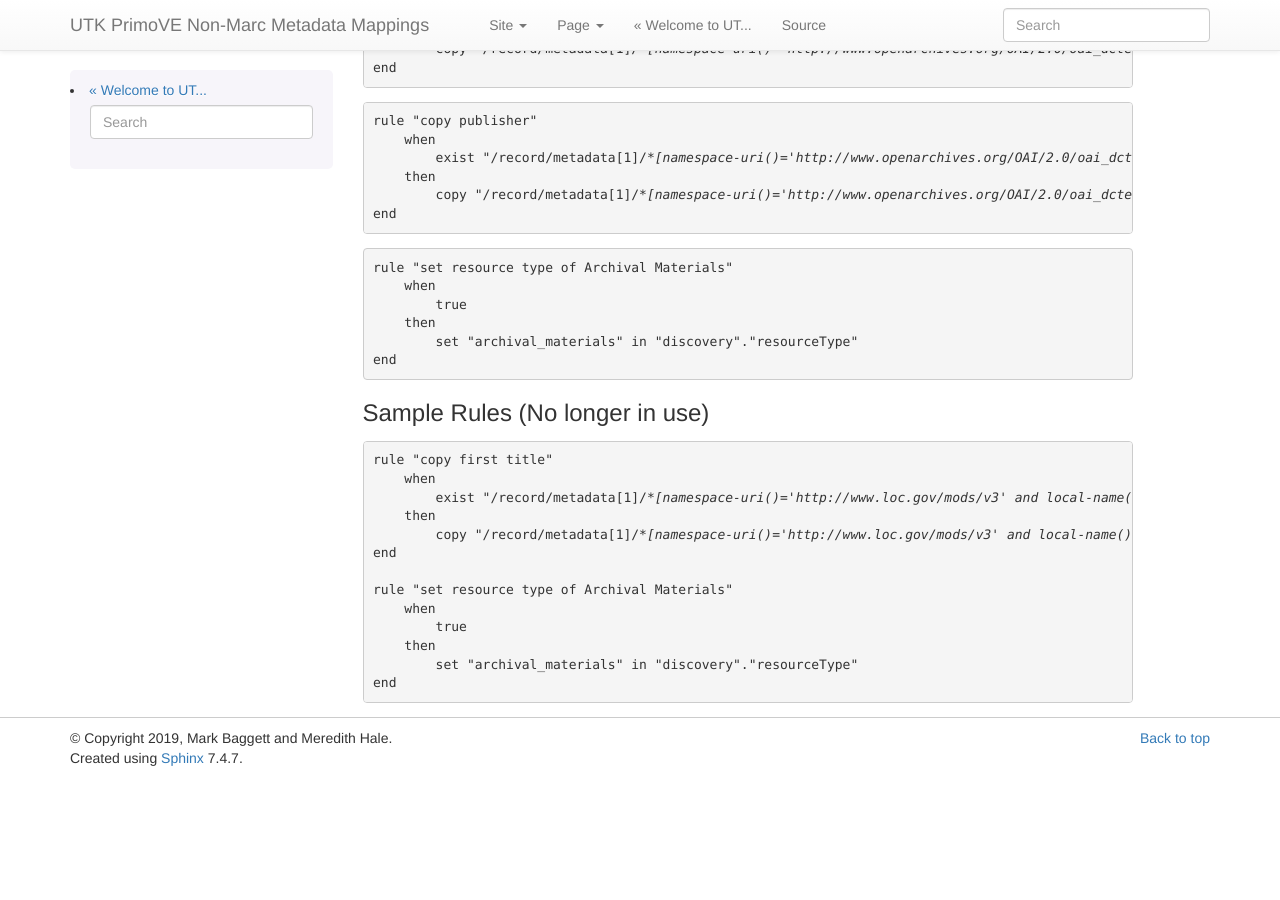
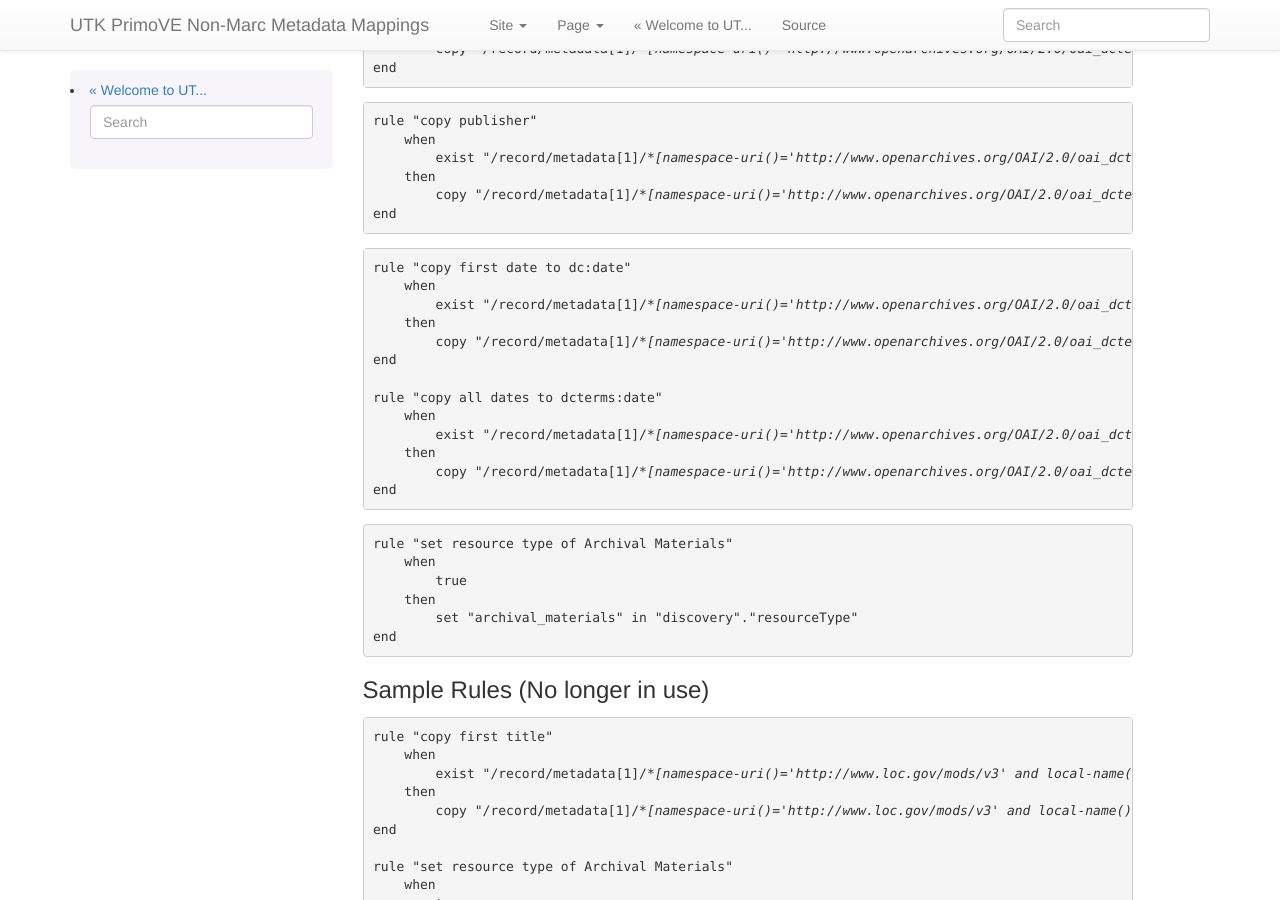
Before and after one commit to markpbaggett/primove_metadata, a Sphinx documentation site: the page built from docs/source/external_sources/archivesspace.rst, in a window 1280 px wide and 900 px high, scrolled down 2514 px. Built offline with Sphinx 7.4.7, drawn with Linux system fonts in a browser that asks for light colours; before the commit the page ends 3292 px from its top, so only the background shows below that.

Commit message:
Add rules for dates.

```diff
--- a/docs/source/external_sources/archivesspace.rst
+++ b/docs/source/external_sources/archivesspace.rst
@@ -153,6 +153,23 @@ Current Rules
     end
 
 .. code-block:: rst
+    :name: Date rules
+
+    rule "copy first date to dc:date"
+        when
+            exist "/record/metadata[1]/*[namespace-uri()='http://www.openarchives.org/OAI/2.0/oai_dcterms/' and local-name()='dcterms'][1]/*[namespace-uri()='http://purl.org/dc/terms/' and local-name()='date'][1]"
+        then
+            copy "/record/metadata[1]/*[namespace-uri()='http://www.openarchives.org/OAI/2.0/oai_dcterms/' and local-name()='dcterms'][1]/*[namespace-uri()='http://purl.org/dc/terms/' and local-name()='date'][1]" to "dc"."date"
+    end
+
+    rule "copy all dates to dcterms:date"
+        when
+            exist "/record/metadata[1]/*[namespace-uri()='http://www.openarchives.org/OAI/2.0/oai_dcterms/' and local-name()='dcterms'][1]/*[namespace-uri()='http://purl.org/dc/terms/' and local-name()='date']"
+        then
+            copy "/record/metadata[1]/*[namespace-uri()='http://www.openarchives.org/OAI/2.0/oai_dcterms/' and local-name()='dcterms'][1]/*[namespace-uri()='http://purl.org/dc/terms/' and local-name()='date']" to "dcterms"."date"
+    end
+
+.. code-block:: rst
     :name: Set Resource Type
 
     rule "set resource type of Archival Materials"
```
